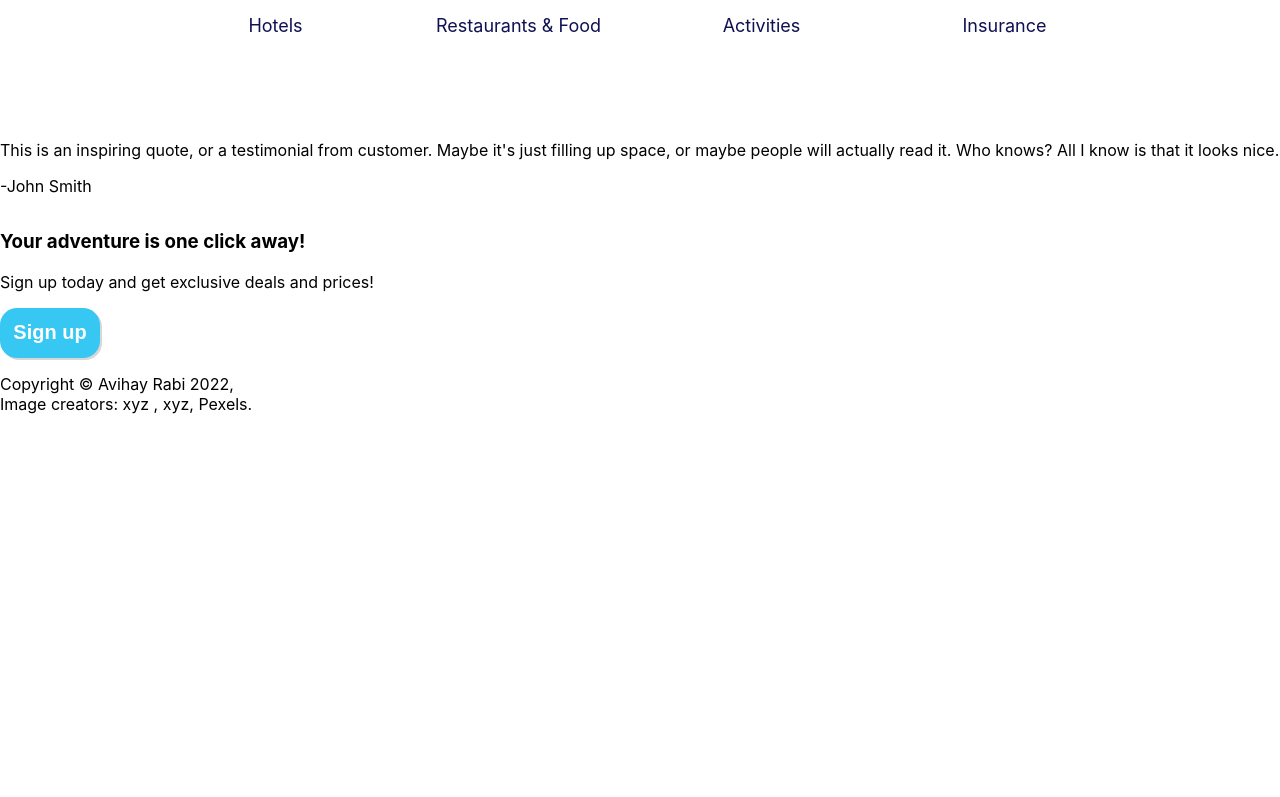
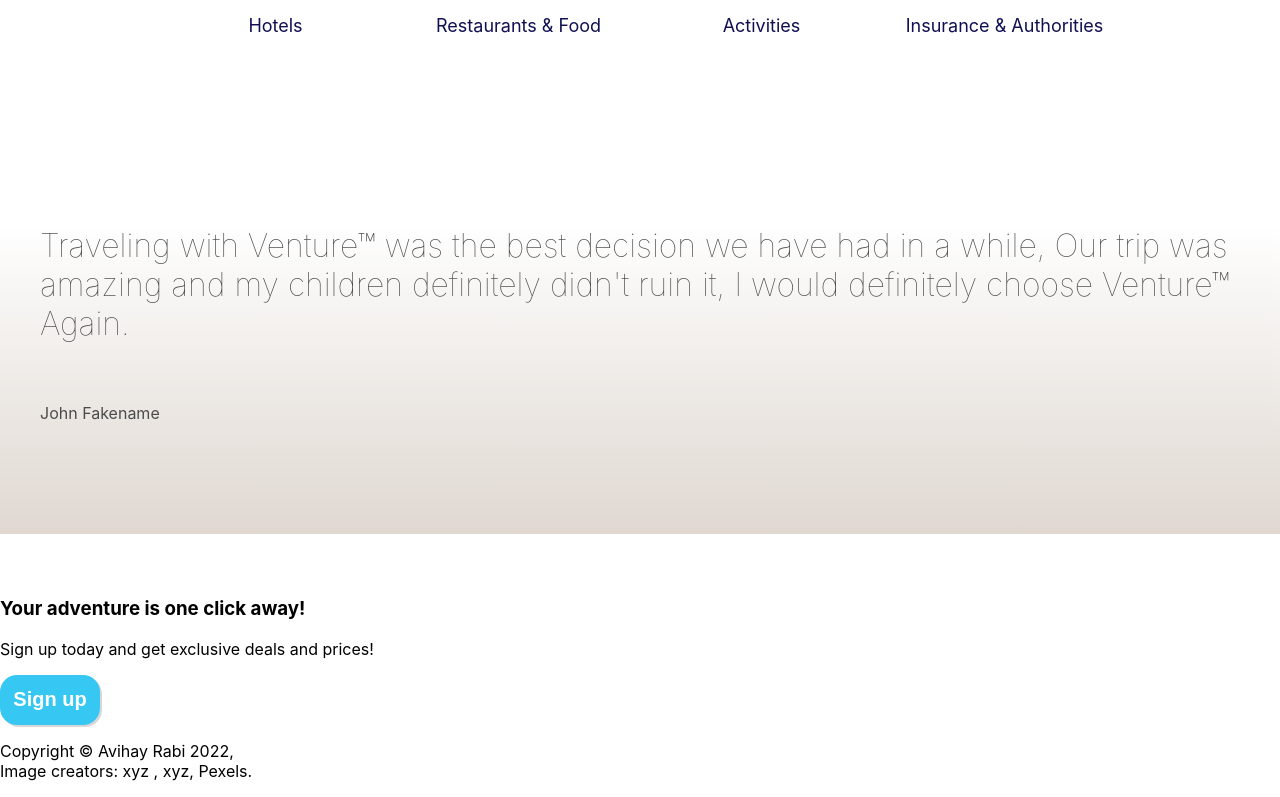
Before and after one commit to AvihayR/Landing-Page, a plain HTML site: page index.html in a window 1280 px wide. Shown: the part 845-1642 px from the top of the page. Before the commit the page ends 1275 px from the top, so only its background shows below. Drawn offline with Linux system fonts and the light colour scheme.

Commit message:
Add quote section

```diff
--- a/index.html
+++ b/index.html
@@ -12,7 +12,7 @@
 <body>
     <div class="header">
         <div class="container">
-        <h1 id="logo">Venture</h1>
+        <h1 id="logo">Venture™</h1>
             <ul>
                 <li> Contact </li>
                 <li> About </li>
@@ -52,18 +52,20 @@
             </div>
             <div class="info-container">
                 <img class="info-img" src="./photos/shade-pexels-jess-loiterton-4609301.jpg" alt="Shaded relaxing spot">
-                <p class="info-p">Insurance</p>
+                <p class="info-p">Insurance & Authorities</p>
             </div>
 
         </div>
 
     </div>
 
-    <div class="main-qoute">
-        <p class="quote">This is an inspiring quote, or a testimonial from customer. Maybe it's just filling up space,
-            or maybe people will actually read it. Who knows? All I know is that it looks nice.
-        </p>
-        <p class="customer">-John Smith</p>
+    <div class="main-quote">
+        <div class="text">
+            <p class="quote">Traveling with Venture™ was the best decision we have had in a while,
+                Our trip was amazing and my children definitely didn't ruin it, I would definitely choose Venture™ Again.
+            </p>
+         <p class="customer">John Fakename</p>
+    </div>
     </div>
     <div class="main-action">
         <div class="action-container">
--- a/style.css
+++ b/style.css
@@ -146,7 +146,7 @@ button:active{
     align-items: center;
     color: rgb(16, 16, 83);
     font-size: 18px;
-    margin: 25px 0;
+    margin: 25px 0 0 0;
 }
 
 
@@ -183,3 +183,29 @@ button:active{
     flex-direction: column;
     align-items: center;
 }
+
+.main-quote{
+    display: flex;
+    justify-content: center;
+    align-items: center;
+    flex-wrap: wrap;
+    padding: 95px 35px;
+    margin-bottom: 45px;
+    background: rgb(255,255,255);
+    background: linear-gradient(180deg, rgba(255,255,255,1) 29%, rgb(210, 199, 189) 100%) ;
+    opacity: 0.70;
+}
+
+.text{
+    display: flex;
+    flex: 1;
+    max-width: 1200px;
+    flex-direction: column;
+    gap: 12px;
+}
+
+
+.quote{
+    font-size: 32px;
+    font-weight: lighter;
+}
```
